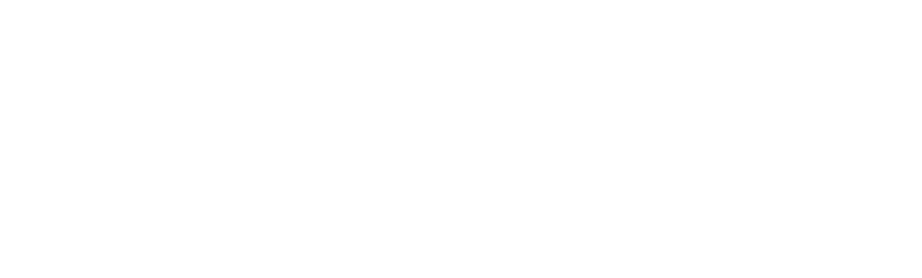
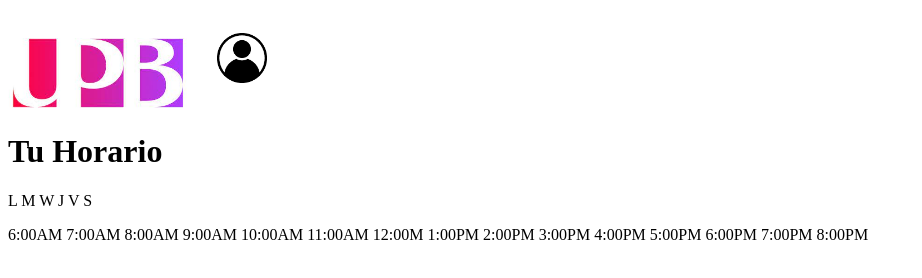
Before and after one commit to mgarcial/Proyecto-Sigaa, a plain HTML site: page html/horarios.html in a window 1280 px wide. Shown: the whole page, without its empty margins (0-922 px from the left). Drawn offline with Linux system fonts and the light colour scheme.

Commit message:
HTML de horarios

```diff
--- a/html/horarios.html
+++ b/html/horarios.html
@@ -4,6 +4,33 @@
     <title>Horarios</title>
 </head>
 <body>
+    <div class = "Header">
+        <a href="home.html"><img src="../imgs/logoUPB.jpeg" alt="El logo de la UPB" width="180" height="70"></a>
+        <a href="perfil.html"><img src="../imgs/Profile.jpg" alt="Icono de perfil" width="100" height="100"></a>
+    </div>
 
+    <h1 id = "titulo">Tu Horario</h1>
+
+    <div>
+        <p id = "dias"><span>L</span>  <span>M</span>  <span>W</span>  <span>J</span>  <span>V</span>  <span>S</span></p>
+
+        <p id = "horas">
+            <span>6:00AM</span>
+            <span>7:00AM</span>
+            <span>8:00AM</span>
+            <span>9:00AM</span>
+            <span>10:00AM</span>
+            <span>11:00AM</span>
+            <span>12:00M</span>
+            <span>1:00PM</span>
+            <span>2:00PM</span>
+            <span>3:00PM</span>
+            <span>4:00PM</span>
+            <span>5:00PM</span>
+            <span>6:00PM</span>
+            <span>7:00PM</span>
+            <span>8:00PM</span>
+        </p>
+    </div>
 </body>
 </html>
```
